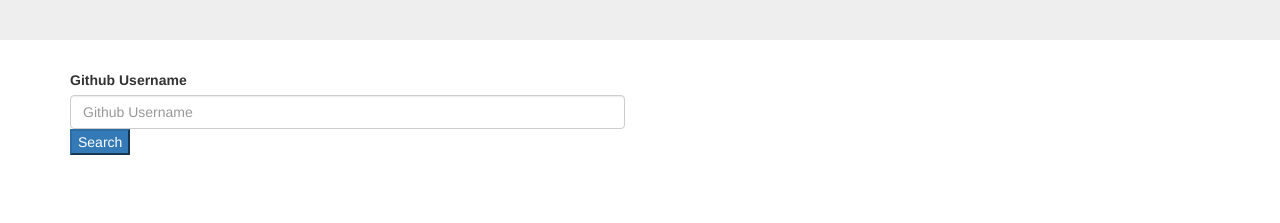
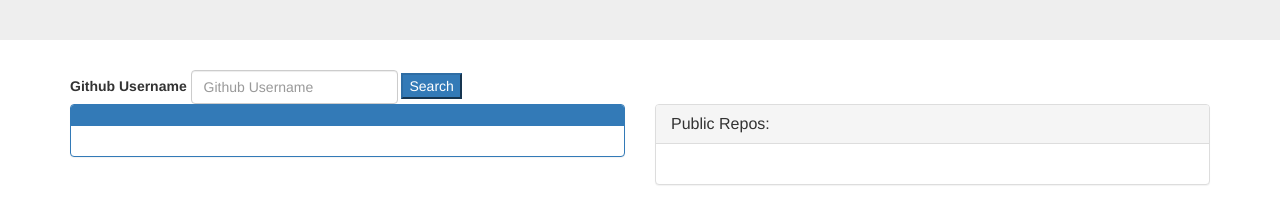
Before and after one commit to jonnygovish/Github-username-search-engine, a website with bundled scripts: page index.html in a window 1280 px wide. Shown: the part 155-378 px from the top of the page. Built offline with nearby package versions, Linux system fonts and the light colour scheme.

Commit message:
index.html restructuring the index.html

```diff
--- a/index.html
+++ b/index.html
@@ -1,5 +1,6 @@
 <!DOCTYPE html>
 <html lang="en">
+
 <head>
     <meta charset="UTF-8">
     <link rel="stylesheet" href="build/css/vendor.css">
@@ -8,37 +9,48 @@
     <script type="text/javascript" src="build/js/app.js"></script>
     <title>Github User Search Engine</title>
 </head>
+
 <body>
     <div class="jumbotron">
         <h1>Github Username Search Engine </h1>
     </div>
     <div class="container">
+        <form id="form-group" class="form-inline">
+            <label for="username">Github Username</label>
+            <input type="text" class="form-control" name="Github username" id="username" placeholder="Github Username">
+            <button id="button-search" type="submit" class="btn-primary" name="button">Search</button>
+        </form>
+    </div>
+    <div class="container" id="results">
 
-   <main class="box">
         <div class="row">
             <div class="col-md-6">
-
-       <form  id="form-group">
-           <label for="username">Github Username</label>
-           <input type="text" class="form-control" name="Github username" id="username" placeholder="Github Username">
-           <button id="button-search" type="button" class="btn-primary" name="button">Search</button>
-       </form>
-          <div id="output-username">
-
+                <div class="panel panel-primary">
+                    <div class="panel-heading">
+                        <h2 class="panel-title"><span id="output-name"></span> </h2>
+                    </div>
+                    <div class="panel-body" id="output-avatar">
+                    </div>
                 </div>
 
             </div>
             <div class="col-md-6">
 
-       <div>
+                <div class="panel panel-default">
+                    <div class="panel-heading">
+                        <h3 class="panel-title">Public Repos:</h3>
+                    </div>
+                    <div class="panel-body">
                         <ul id="display-info">
 
                         </ul>
                     </div>
 
                 </div>
+
             </div>
-   </main>
+        </div>
     </div>
 </body>
+
 </html>
```
Lines whose indentation alone changed are shown as unchanged.
